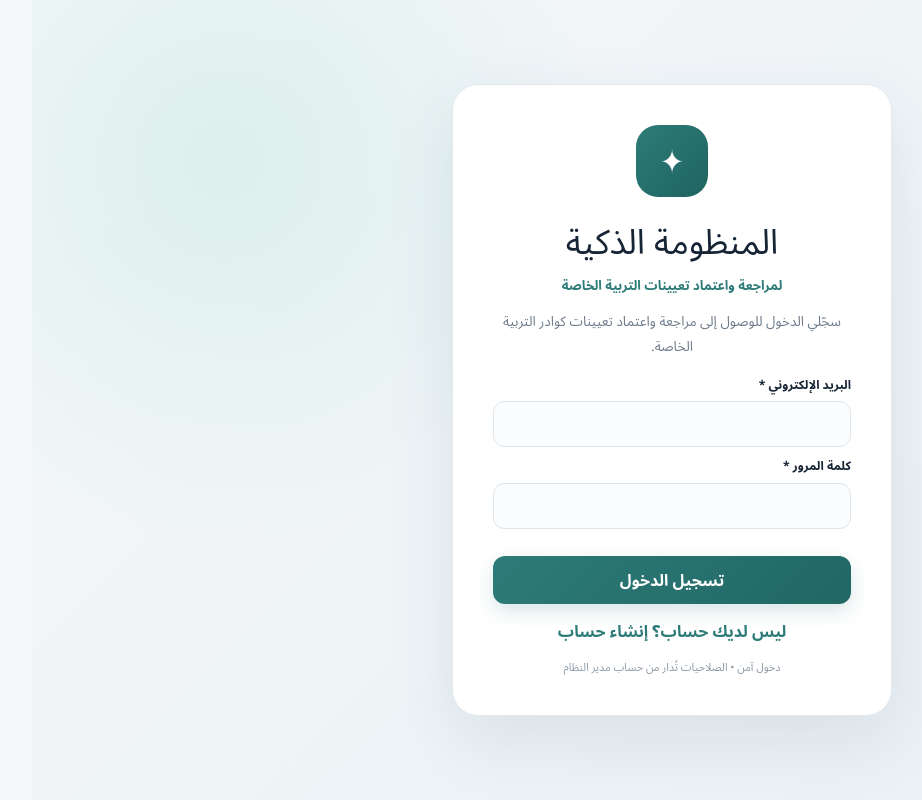
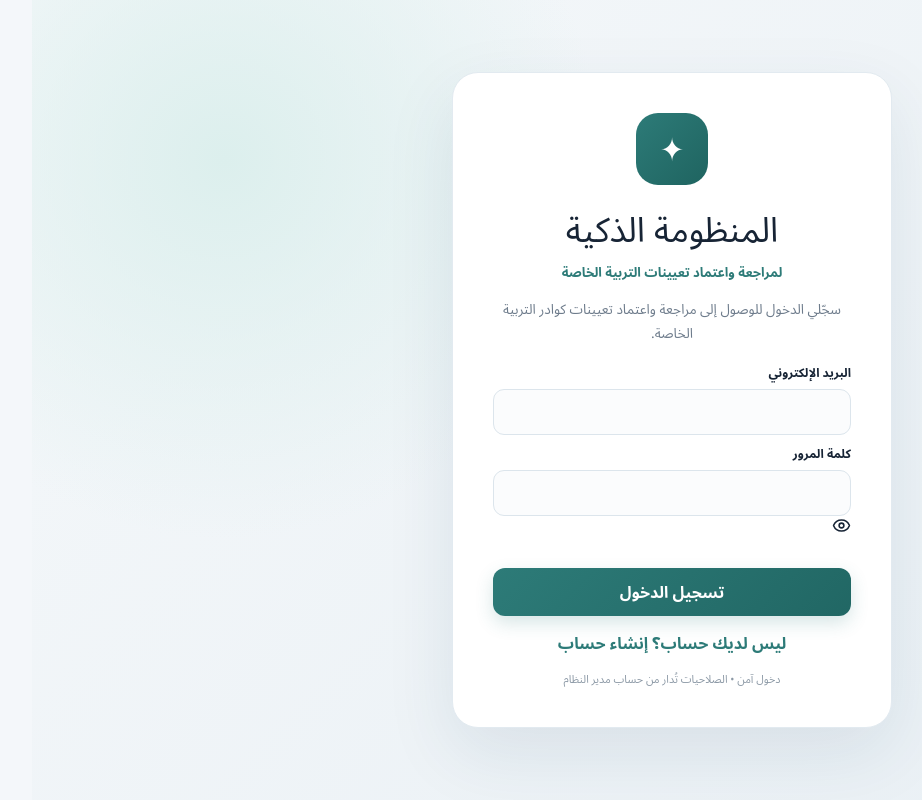
Before and after one commit to Bayanhu/taayeen-thaki, a Next.js app: page / in a window 1280 px wide. Shown: the whole page, without its empty margins (161-1083 px from the left). Built offline with nearby package versions, Linux system fonts and the light colour scheme; no server answers.

Commit message:
Add password visibility control

```diff
--- a/app/login-form.tsx
+++ b/app/login-form.tsx
@@ -2,11 +2,13 @@
 
 import { useState, type FormEvent } from "react";
 import { createSupabaseBrowser } from "@/lib/supabase-browser";
+import { Eye, EyeOff } from "lucide-react";
 
 export default function LoginForm() {
   const [mode, setMode] = useState<"login" | "signup">("login");
   const [message, setMessage] = useState("");
   const [loading, setLoading] = useState(false);
+  const [showPassword, setShowPassword] = useState(false);
   async function submit(event: FormEvent<HTMLFormElement>) {
     event.preventDefault(); setLoading(true); setMessage("");
     const data = new FormData(event.currentTarget);
@@ -30,8 +32,8 @@ export default function LoginForm() {
     <p>{mode === "login" ? "سجّلي الدخول للوصول إلى مراجعة واعتماد تعيينات كوادر التربية الخاصة." : "أنشئي حسابك وابدئي باستخدام المنظومة."}</p>
     <form onSubmit={submit} className="auth-form">
       {mode === "signup" && <label className="field"><span>الاسم الكامل *</span><input name="name" required minLength={2}/></label>}
-      <label className="field"><span>البريد الإلكتروني *</span><input name="email" type="email" required dir="ltr"/></label>
-      <label className="field"><span>كلمة المرور *</span><input name="password" type="password" required minLength={8} dir="ltr"/></label>
+      <label className="field"><span>البريد الإلكتروني</span><input name="email" type="email" required dir="ltr"/></label>
+      <label className="field"><span>كلمة المرور</span><div className="password-field"><input name="password" type={showPassword ? "text" : "password"} required minLength={8} dir="ltr"/><button type="button" onClick={() => setShowPassword(!showPassword)} aria-label={showPassword ? "إخفاء كلمة المرور" : "إظهار كلمة المرور"}>{showPassword ? <EyeOff size={19}/> : <Eye size={19}/>}</button></div></label>
       {message && <div className={message.startsWith("تم") ? "message" : "error-message"}>{message}</div>}
       <button className="primary-button login-button" disabled={loading}>{loading ? "لحظة..." : mode === "login" ? "تسجيل الدخول" : "إنشاء الحساب"}</button>
     </form>
```
